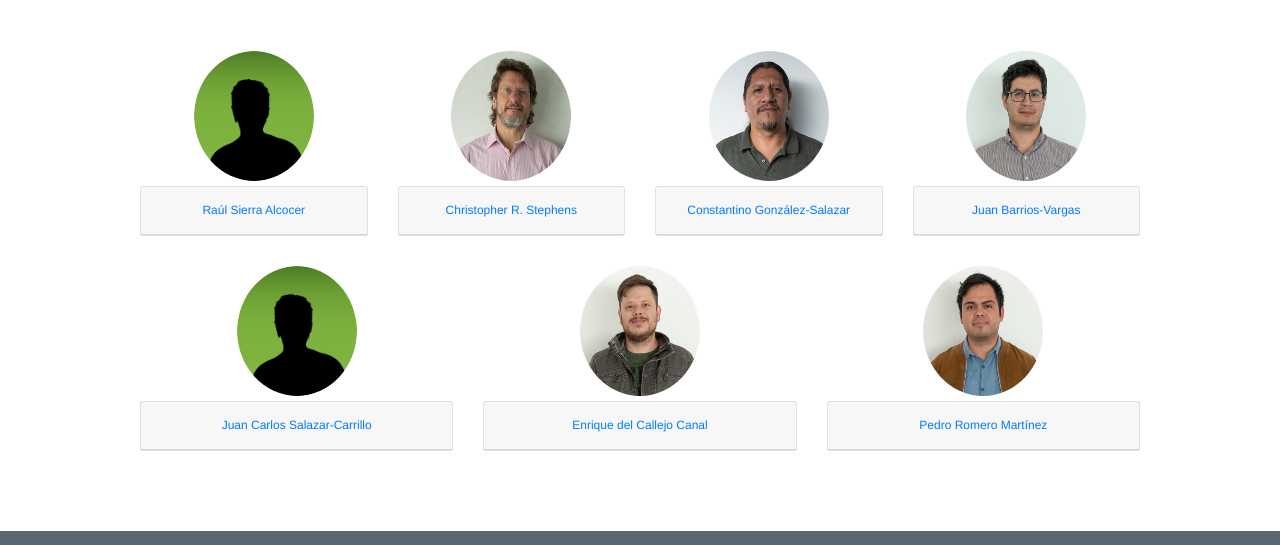
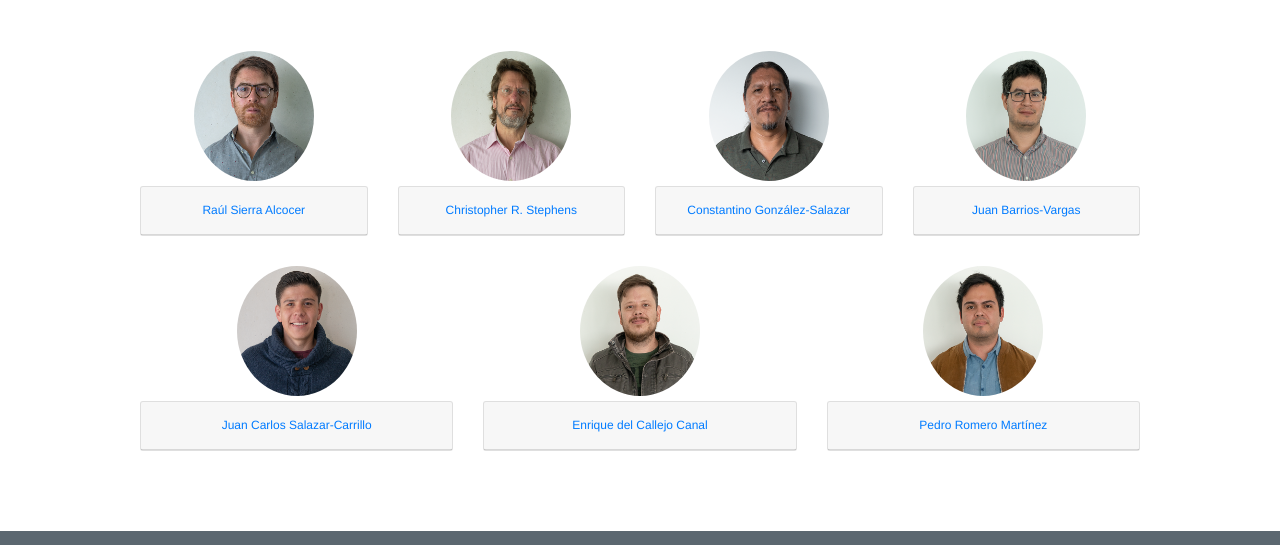
Before and after one commit to jesestsana93/SPECIES, a plain HTML site: page team.html in a window 1280 px wide. Shown: the part 124-669 px from the top of the page. Drawn offline with Linux system fonts and the light colour scheme.

Commit message:
add members

```diff
--- a/team.html
+++ b/team.html
@@ -50,7 +50,7 @@
 
                		<div class="col-xs-12 col-sm-6 col-md-4 col-lg-3">
 					    <center>
-					    	<img src="image/fotos/circulos-09.png" class="img-circle2 img-responsive rounded-circle">
+					    	<img src="image/fotos/RaulSierraAlcocer.png" class="img-circle2 img-responsive rounded-circle">
 					    </center>
 					    <div id="accordion">
 					  		<div class="card">
@@ -162,7 +162,7 @@
 
 	               	<div class="col-xs-12 col-sm-6 col-md-4 col-lg-4">
 						<center>
-                        	<img src="image/fotos/circulos-09.png" alt="stalin" class="image-responsive img-circle2 borders rounded-circle">
+                        	<img src="image/fotos/JuanCarlosSalazar.png" alt="stalin" class="image-responsive img-circle2 borders rounded-circle">
                         </center>
                         <div id="accordion">
 					  		<div class="card">
```
Also changed, not shown: image/fotos/JuanCarlosSalazar.png (added), image/fotos/RaulSierraAlcocer.png (added), image/fotos/circulos-08.png (deleted), image/fotos/circulos-09.png (deleted), image/fotos/circulos-10.png (deleted).
